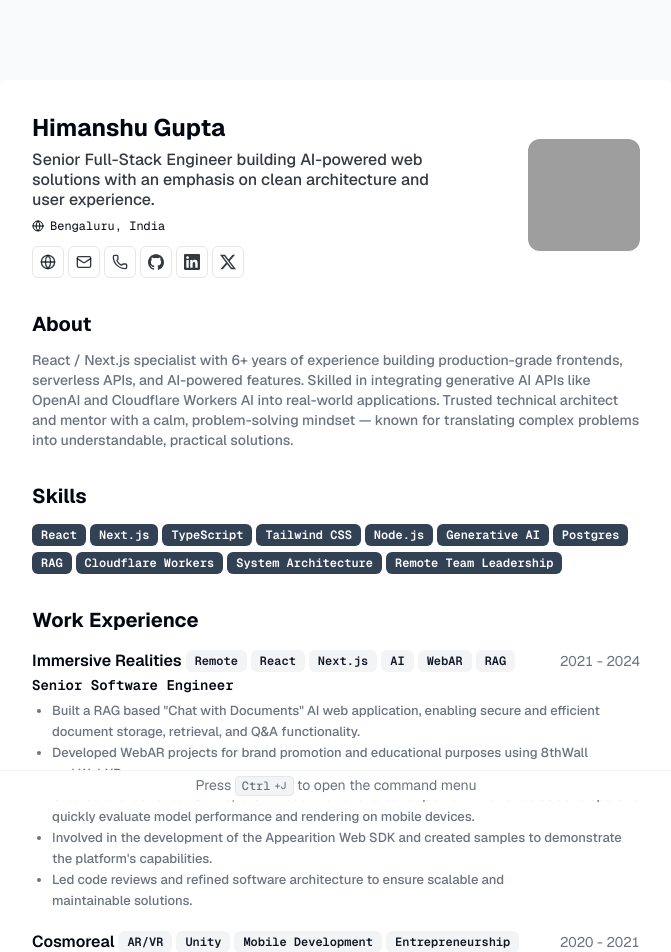
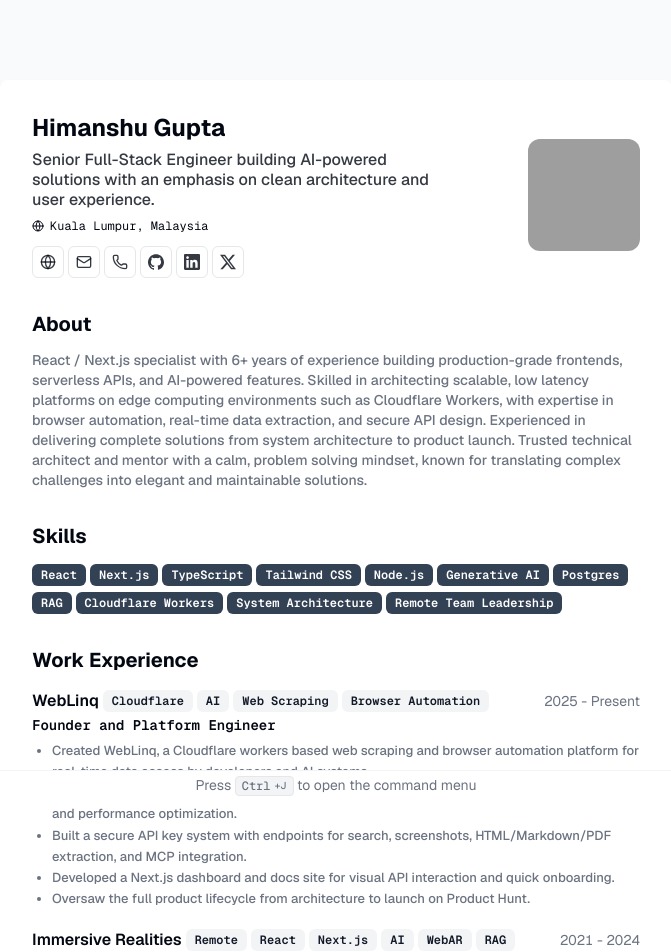
Before and after one commit to devhims/cv, a Next.js app: page / in a window 1280 px wide. Shown: the top 952 px of the page, without its empty margins (304-975 px from the left). Built offline with nearby package versions, Linux system fonts and the light colour scheme; grey boxes are pictures that could not be loaded.

Commit message:
Update Projects and WorkExperience components for improved styling; modify resume-data.tsx to reflect new location, contact number, and add WebLinq project details.

```diff
--- a/src/app/components/Projects.tsx
+++ b/src/app/components/Projects.tsx
@@ -125,7 +125,7 @@
   return (
     <Section className="print-force-new-page scroll-mb-16 print:space-y-4">
       <h2 className="text-xl font-bold print:text-lg" id="side-projects">
-        Side projects
+        Key Projects
       </h2>
       <div
         className="-mx-3 grid grid-cols-1 gap-3 px-2 print:grid-cols-3 print:gap-2 sm:px-0 md:grid-cols-2 lg:grid-cols-3"
--- a/src/app/components/WorkExperience.tsx
+++ b/src/app/components/WorkExperience.tsx
@@ -80,8 +80,8 @@
   const { company, badges, title, start, end, description } = work;
 
   return (
-    <Card className="py-1 print:mb-1 print:py-0">
-      <CardHeader className="print:space-y-0.5 print:p-2">
+    <Card className="py-1 print:mb-0 print:py-0">
+      <CardHeader className="print:space-y-0 print:p-1">
         <div className="flex items-center justify-between gap-x-2 text-base">
           <h3 className="inline-flex items-center justify-center gap-x-1 whitespace-nowrap font-semibold leading-none print:text-sm">
             <CompanyName company={company} />
@@ -98,7 +98,7 @@
         </h4>
       </CardHeader>
 
-      <CardContent className="print:p-2 print:pt-0">
+      <CardContent className="print:p-1 print:pt-0">
         <div className="mt-2 text-pretty text-[13px] text-muted-foreground print:mt-0.5 print:text-[10px] print:leading-tight">
           {description}
         </div>
@@ -128,7 +128,7 @@
         Work Experience
       </h2>
       <div
-        className="space-y-2 print:space-y-1 sm:space-y-1"
+        className="space-y-2 print:space-y-0 sm:space-y-1"
         role="feed"
         aria-labelledby="work-experience"
       >
--- a/src/data/resume-data.tsx
+++ b/src/data/resume-data.tsx
@@ -1,27 +1,36 @@
 import { GitHubIcon, LinkedInIcon, XIcon } from "@/components/icons";
+
+{
+  /* <>
+React / Next.js specialist with 6+ years of experience building production-grade frontends, serverless APIs, and AI-powered features. Skilled in architecting scalable, low latency platforms on edge computing environments such as Cloudflare Workers, with expertise in browser automation, real-time data extraction, and secure API design. Experienced in delivering complete solutions from system architecture to product launch, while integrating generative AI into practical, high impact applications. Trusted technical architect and mentor with a calm, problem solving mindset, known for translating complex challenges into elegant and maintainable solutions.
+</> */
+}
 
 export const RESUME_DATA = {
   name: "Himanshu Gupta",
   initials: "HG",
-  location: "Bengaluru, India",
+  location: "Kuala Lumpur, Malaysia", // Kuala Lumpur, Malaysia // Bengaluru, India
   locationLink: "https://www.google.com/maps/place/Bengaluru",
   about:
-    "Senior Full-Stack Engineer building AI-powered web solutions with an emphasis on clean architecture and user experience.",
+    "Senior Full-Stack Engineer building AI-powered solutions with an emphasis on clean architecture and user experience.",
   summary: (
     <>
       React / Next.js specialist with 6+ years of experience building
       production-grade frontends, serverless APIs, and AI-powered features.
-      Skilled in integrating generative AI APIs like OpenAI and Cloudflare
-      Workers AI into real-world applications. Trusted technical architect and
-      mentor with a calm, problem-solving mindset — known for translating
-      complex problems into understandable, practical solutions.
+      Skilled in architecting scalable, low latency platforms on edge computing
+      environments such as Cloudflare Workers, with expertise in browser
+      automation, real-time data extraction, and secure API design. Experienced
+      in delivering complete solutions from system architecture to product
+      launch. Trusted technical architect and mentor with a calm, problem
+      solving mindset, known for translating complex challenges into elegant and
+      maintainable solutions.
     </>
   ),
   avatarUrl: "https://avatars.githubusercontent.com/u/17825870?v=4",
   personalWebsiteUrl: "https://www.devhims.com/",
   contact: {
     email: "contact@devhims.com",
-    tel: "+918587005433",
+    tel: "+60174177644", // +918587005433 // +60174177644
     social: [
       {
         name: "GitHub",
@@ -49,6 +58,40 @@
     },
   ],
   work: [
+    {
+      company: "WebLinq",
+      badges: ["Cloudflare", "AI", "Web Scraping", "Browser Automation"],
+      title: "Founder and Platform Engineer",
+      start: "2025",
+      end: "Present",
+      description: (
+        <>
+          <ul className="space-y-1/2 list-disc pl-5">
+            <li>
+              Created WebLinq, a Cloudflare workers based web scraping and
+              browser automation platform for real-time data access by
+              developers and AI systems.
+            </li>
+            <li>
+              Implemented intelligent browser session reuse via Durable Objects
+              for efficient session reuse and performance optimization.
+            </li>
+            <li>
+              Built a secure API key system with endpoints for search,
+              screenshots, HTML/Markdown/PDF extraction, and MCP integration.
+            </li>
+            <li>
+              Developed a Next.js dashboard and docs site for visual API
+              interaction and quick onboarding.
+            </li>
+            <li>
+              Oversaw the full product lifecycle from architecture to launch on
+              Product Hunt.
+            </li>
+          </ul>
+        </>
+      ),
+    },
     {
       company: "Immersive Realities",
       badges: ["Remote", "React", "Next.js", "AI", "WebAR", "RAG"],
@@ -177,6 +220,21 @@
   ],
   projects: [
     {
+      title: "WebLinq",
+      techStack: [
+        "Cloudflare Workers",
+        "Next.js",
+        "Web Scraping",
+        "Browser Automation",
+      ],
+      description:
+        "High-performance web scraping and browser automation platform built on Cloudflare Workers. Features include intelligent browser session reuse, real-time data extraction, secure API key management, and a full API suite for search, screenshots, and content extraction.",
+      link: {
+        label: "weblinq.dev",
+        href: "https://github.com/devhims/weblinq",
+      },
+    },
+    {
       title: "YouTube Caption Extractor",
       techStack: ["TypeScript", "Node.js", "NPM package"],
       description:
@@ -186,6 +244,7 @@
         href: "https://github.com/devhims/youtube-caption-extractor",
       },
     },
+
     {
       title: "Model Viewer React",
       techStack: ["React", "Three.js", "WebAR", "3D"],
@@ -206,16 +265,7 @@
         href: "https://github.com/devhims/whisper-nextjs-sample",
       },
     },
-    {
-      title: "Hono D1 Drizzle Template",
-      techStack: ["Hono.js", "Cloudflare D1", "Drizzle ORM", "Edge API"],
-      description:
-        "A modern template for building REST APIs using Hono.js, Cloudflare D1, and Drizzle ORM, providing a robust foundation for building scalable applications on Cloudflare's edge network.",
-      link: {
-        label: "github.com/devhims/hono-d1-drizzle",
-        href: "https://github.com/devhims/hono-d1-drizzle",
-      },
-    },
+
     {
       title: "React 8thWall A-Frame",
       techStack: ["React", "WebAR", "8thWall", "A-Frame"],
```
